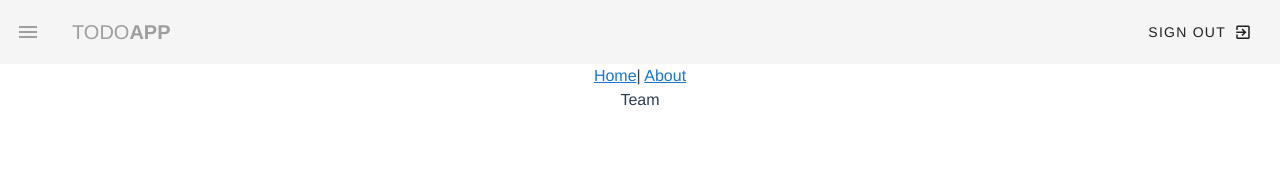
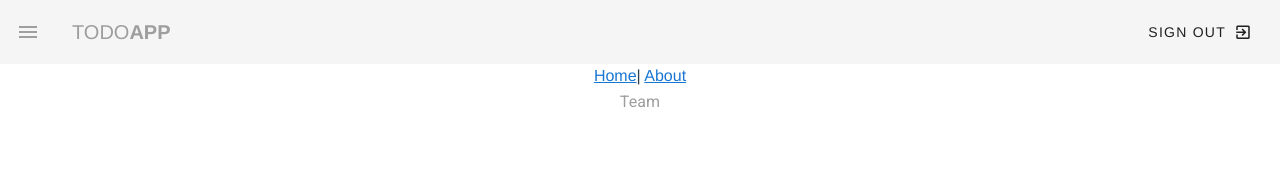
Before and after one commit to AwakenedMind/vuetify-todo-ui, a Vue app: page /team in a window 1280 px wide. Shown: the top 178 px of the page. Built offline with nearby package versions, Linux system fonts and the light colour scheme.

Commit message:
team route

```diff
--- a/src/views/Team.vue
+++ b/src/views/Team.vue
@@ -1,5 +1,7 @@
 <template>
-  <div class="team">Team</div>
+  <div class="team">
+    <h1 class="subtitle-1 grey--text">Team</h1>
+  </div>
 </template>
 
 <script>
```
